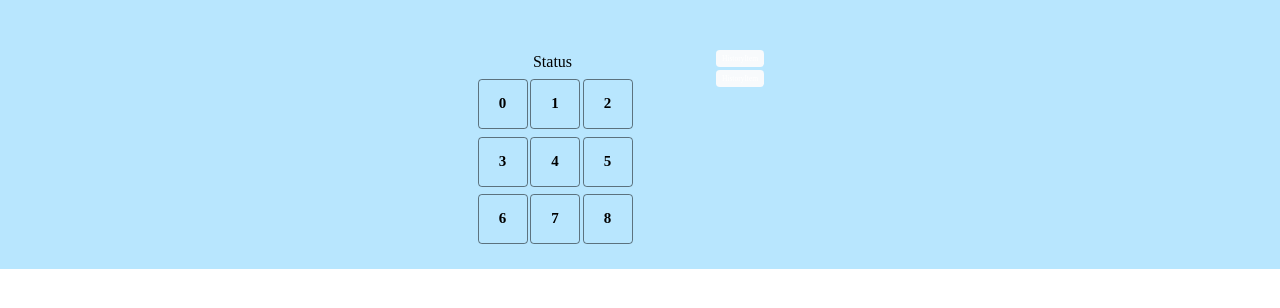
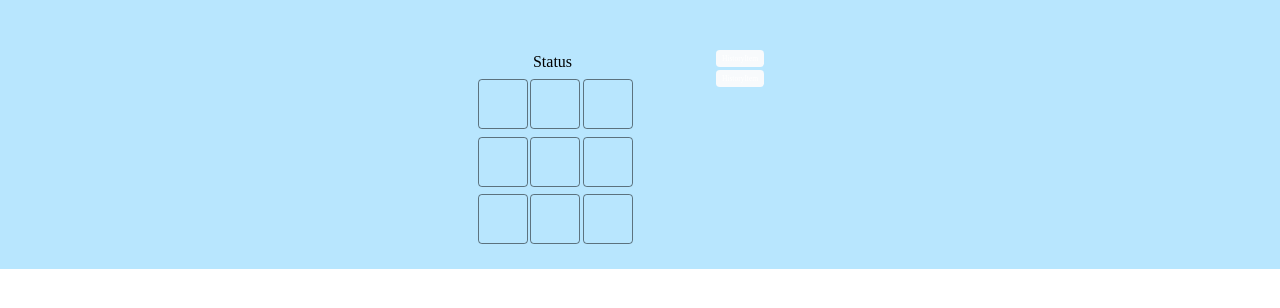
Before and after one commit to wnsrl7250/react-homework, a React (Vite) app: page / in a window 1280 px wide. Shown: the top 308 px of the page. Built offline with nearby package versions, Linux system fonts and the light colour scheme.

Commit message:
틱택토 게임 구현
- 셀 클릭 시 상태 업데이트 및 플레이어 표시 기능 추가가

```diff
--- a/src/pages/tic-tac-toe/components/grid.tsx
+++ b/src/pages/tic-tac-toe/components/grid.tsx
@@ -4,7 +4,7 @@ import { type Cells, INITIAL_CELLS, PLAYER } from '../constants';
 
 function Grid() {
   // 게임 보드 셀
-  const [cells] = useState<Cells>(INITIAL_CELLS);
+  const [cells, setCells] = useState<Cells>(INITIAL_CELLS);
 
   // 게임 순서
   const [order, setOrder] = useState<number>(0);
@@ -16,7 +16,9 @@ function Grid() {
   const handlePlay = (index: number) => {
     const nextOrder = order + 1;
     setOrder(nextOrder);
-    console.log(index, 'click', nextPlayer);
+
+    const nextCells = cells.map((cell, i) => (index !== i ? cell : nextPlayer));
+    setCells(nextCells);
   };
 
   return (
@@ -24,7 +26,7 @@ function Grid() {
       {cells.map((cell, index) => {
         return (
           <Cell key={index} onPlay={() => handlePlay(index)}>
-            {index}
+            {cell}
           </Cell>
         );
       })}
```
